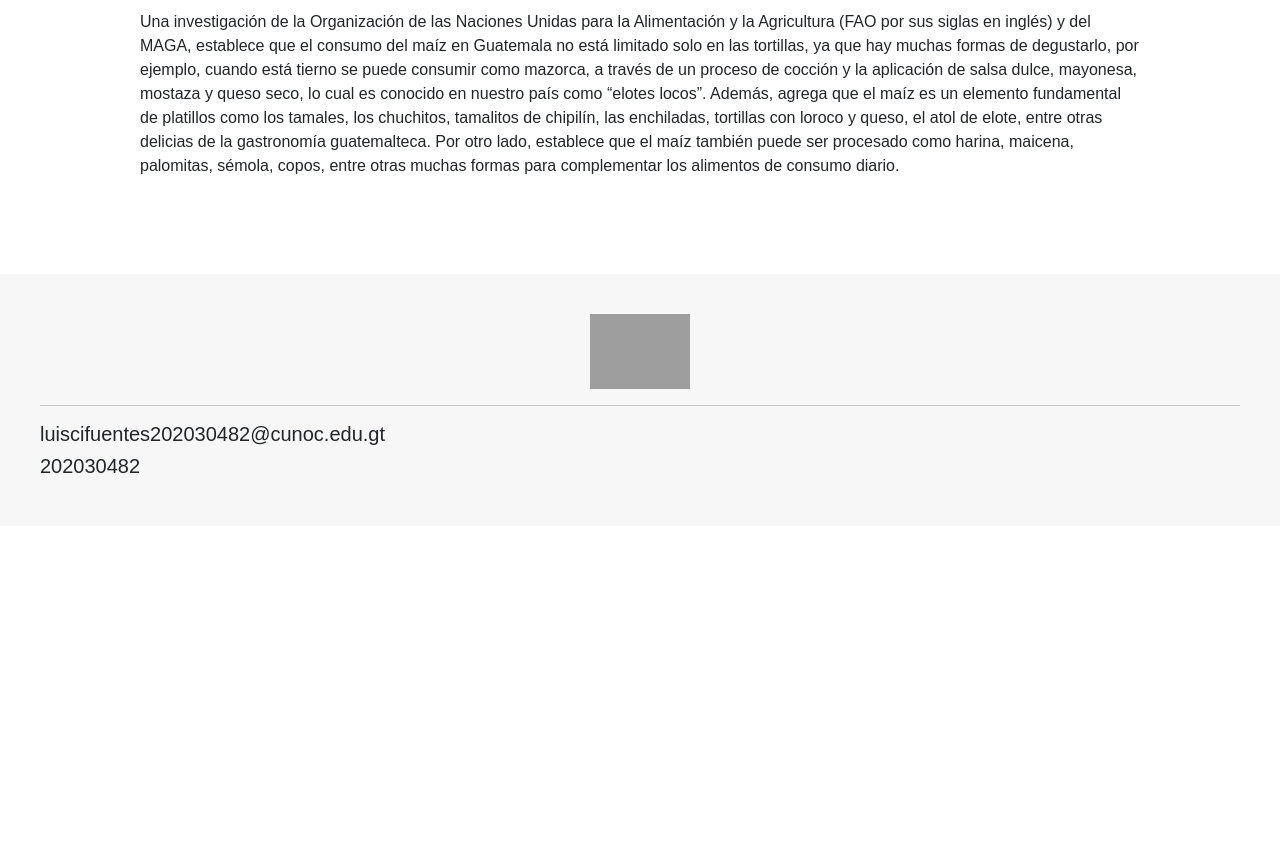
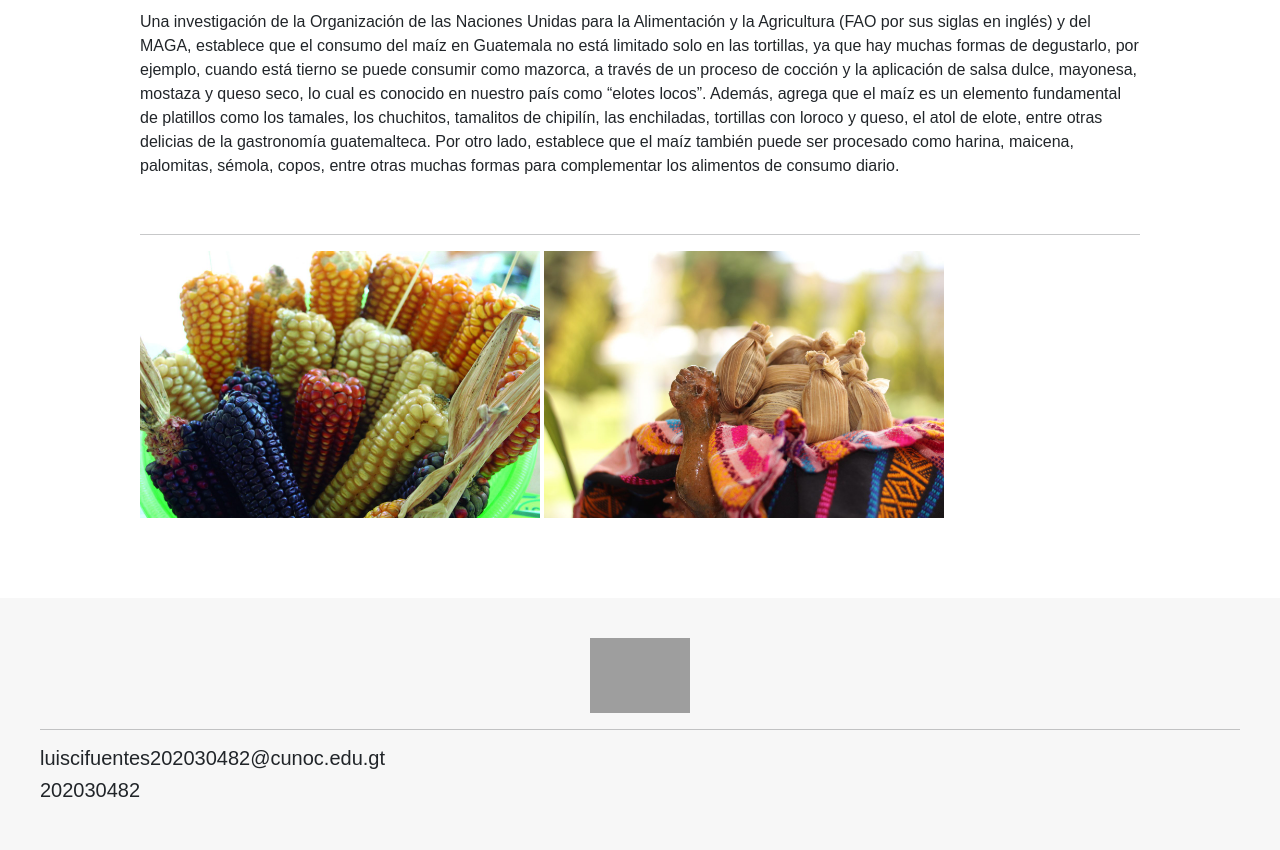
Before and after one commit to Luis-Cifuentes/Practica1-TS1-MaizBlog, a PHP site: page /maices in a window 1280 px wide. Shown: the part 617-1467 px from the top of the page. Before the commit the page ends 1090 px from the top, so only its background shows below. Run offline with PHP 8.4, Linux system fonts and the light colour scheme; data comes from the database, SQL or seed files in the repository; grey boxes are pictures that could not be loaded.

Commit message:
Contenido Visual Agregado

```diff
--- a/App/resources/css/homeStyles.css
+++ b/App/resources/css/homeStyles.css
@@ -153,3 +153,9 @@
     margin-top: 80px;
     align-items: center;
 }
+
+.cont{
+    width: 50%;
+    max-width: 400px;
+    height: auto;
+}
--- a/App/resources/views/maices.php
+++ b/App/resources/views/maices.php
@@ -59,6 +59,10 @@
                         echo $usos;
                     ?>
                 </p>
+                <br>
+                <hr>
+                <img src="../resources/img/Maiz.jpg" alt="" class="cont">
+                <img src="../resources/img/Usos.jpg" alt="" class="cont">
             </article>
         </div>
         <div class="container-footer">
--- a/App/resources/views/origenes.php
+++ b/App/resources/views/origenes.php
@@ -38,6 +38,7 @@
                     }
                 ?>
             </ul>
+            <img src="../resources/img/Origen.jpg" alt="">
         </article>
     </div>
     <div class="container-footer">
```
Also changed, not shown: App/resources/img/Maiz.jpg (added), App/resources/img/Origen.jpg (added), App/resources/img/Usos.jpg (added).
